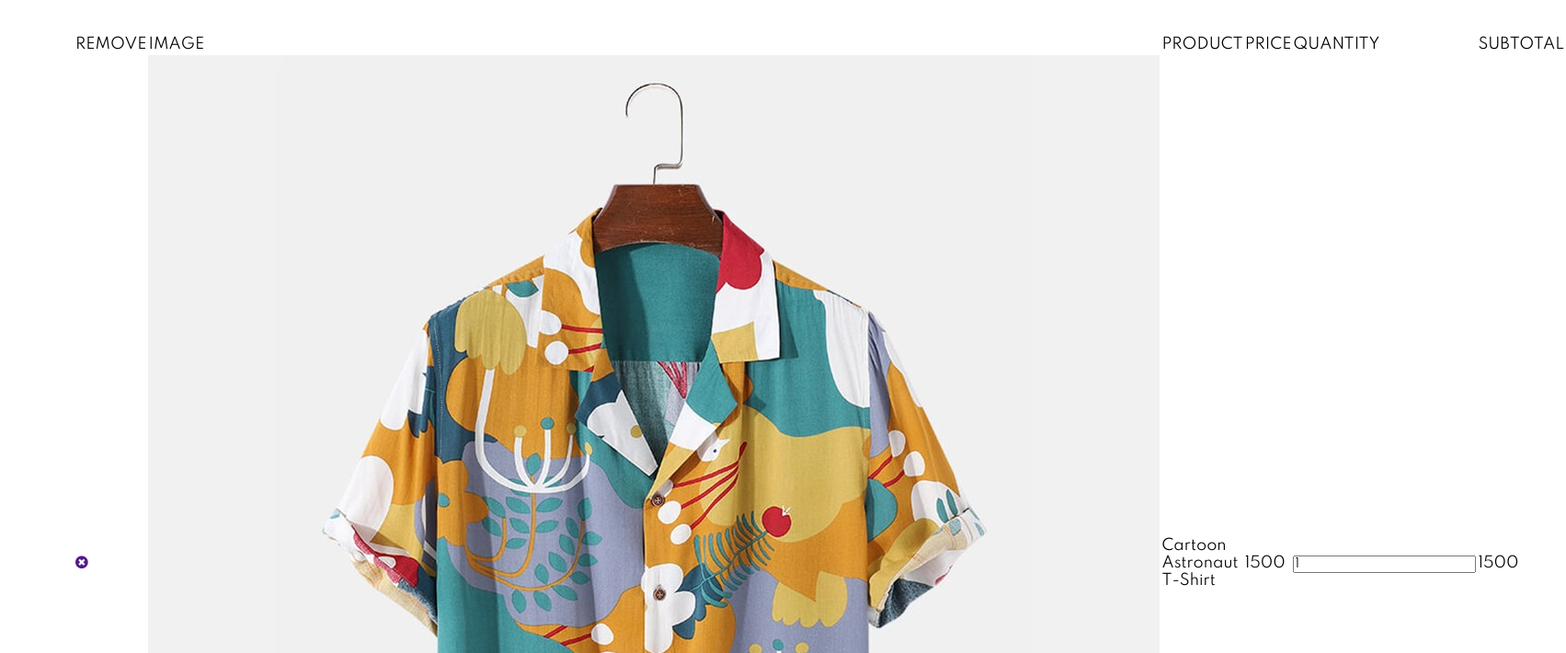
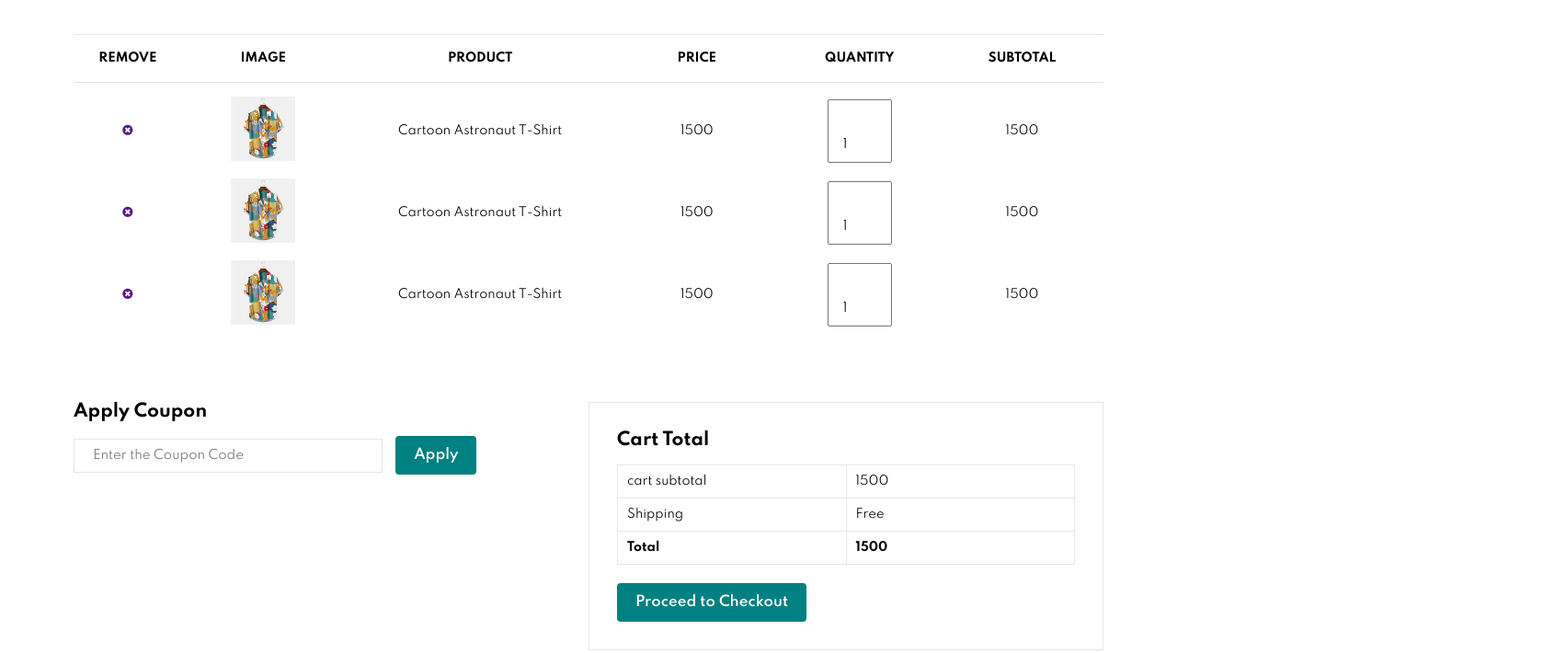
Before and after one commit to Sharath-kumar-H-R/e-commerce-sk, a plain HTML site: page cart.html in a window 1280 px wide. Shown: the part 418-1128 px from the top of the page at 92% size, 1703 px wide, since content can reach past the window. Drawn offline with Linux system fonts and the light colour scheme.

Commit message:
Update style.css

```diff
--- a/style.css
+++ b/style.css
@@ -782,6 +782,103 @@ color: #fff;
   color: #000;
 }
 
+/* cart page */
+#cart{
+  overflow-x: auto;
+}
+#cart table{
+  width: 100%;
+  border-collapse: collapse;
+  table-layout: fixed;
+  white-space:nowrap;
+}
+#cart table img{
+  width: 70px;
+}
+#cart table td:nth-child(1){
+  width: 100px;
+  text-align: center;
+}
+#cart table td:nth-child(2){
+  width: 150px;
+  text-align: center;
+}
+#cart table td:nth-child(3){
+  width: 250px;
+  text-align: center;
+}
+#cart table td:nth-child(4),
+#cart table td:nth-child(5),
+#cart table td:nth-child(6){
+  width: 150px;
+  text-align: center;
+}
+#cart table td:nth-child(5) input{
+  width: 70px;
+  padding: 40px 5px 10px 15px;
+}
+#cart table thead{
+  border: 1px solid #e2e9e1;
+  border-left: none;
+  border-right: none;
+}
+#cart table thead td{
+  font-weight:700;
+  text-transform: uppercase;
+  font-size: 13px;
+  padding: 18px 0;
+}
+#cart table tbody tr td{
+  padding-top: 15px;
+}
+#cart table tbody  td{
+  font-size: 13px;
+}
+
+#cart-add{
+  display: flex ;
+  flex-wrap: wrap;
+  justify-content: space-between;
+}
+#coupon{
+  width: 50%;
+  margin-bottom: 30px;
+}
+#coupon h3,
+#subtotal h3{
+  padding-bottom: 15px;
+}
+#coupon input{
+  padding: 10px 20px;
+  outline: none;
+  width: 60%;
+  margin-right: 10px;
+  border: 1px solid #e2e9e1;
+}
+#coupon button,
+#subtotal button{
+  background-color: teal;
+  color: #fff;
+  padding: 12px 20px;
+}
+#subtotal{
+  width: 50%;
+  margin-bottom: 30px;
+  border: 1px solid #e2e9e1;
+  padding: 30px;
+}
+#subtotal table{
+  border-collapse: collapse;
+  width: 100%;
+  margin-bottom: 20px;
+}
+#subtotal table td{
+  width: 50%;
+  border: 1px solid #e2e9e1;
+  padding: 10px;
+  font-size: 13px;
+}
+
 /* responsive @media*/
 @media(max-width:799px) {
   .section-p1 {
@@ -1016,4 +1113,15 @@ h1 {
 #form-details .people div {
   padding-top: 30px;
 }
+/* cart page */
+#cart-add {
+  flex-direction: column;
 }
+#coupon {
+  width: 100%;
+}
+#subtotal {
+  width: 100%;
+  padding: 20px;
+}
+}
```
